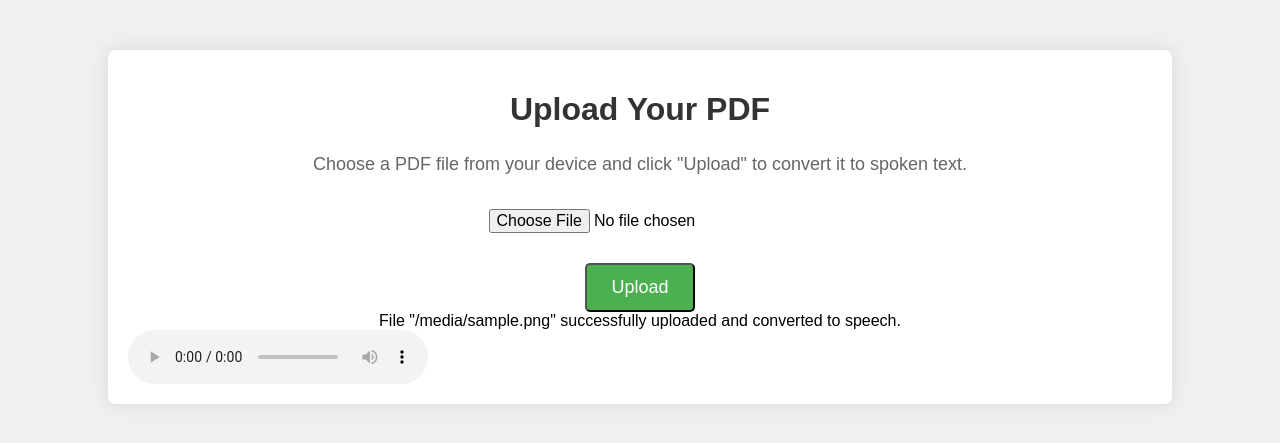
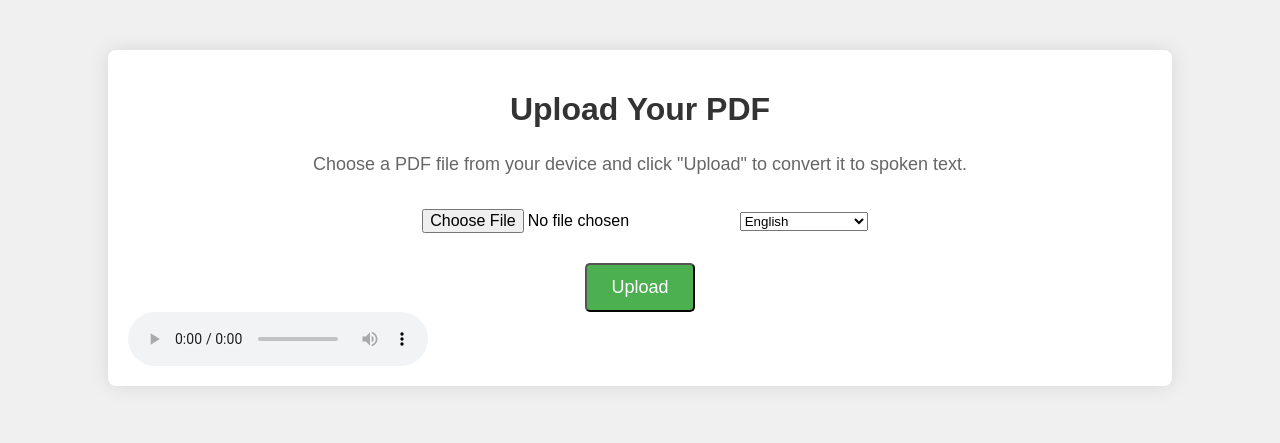
Before and after one commit to TechLegion/PDF-text-to-speech-reader, a Flask app: template PDF-TTS-CONVERTER/templates/upload.html in a window 1280 px wide. Shown: the part 49-492 px from the top of the page. Run offline with Flask 2, Linux system fonts and the light colour scheme; the template is opened without the code that fills it: most values are stand-ins (such as "Sample title", 1, 10 or a date in 2020).

Commit message:
Added language accents to the upload page

```diff
--- a/PDF-TTS-CONVERTER/app.py
+++ b/PDF-TTS-CONVERTER/app.py
@@ -1,4 +1,4 @@
-from flask import Flask, render_template, request, redirect, flash, url_for
+from flask import Flask, render_template, request, redirect, flash
 from pymongo import MongoClient
 from werkzeug.utils import secure_filename
 import os
@@ -42,10 +42,10 @@ def allowed_file(filename):
     return '.' in filename and filename.rsplit('.', 1)[1].lower() in app.config['ALLOWED_EXTENSIONS']
 
 
+print(app.config['ALLOWED_EXTENSIONS'])
+
+
 # Function to convert text to speech and save as an MP3 file
-def text_to_speech(text, output_file):
-    tts = gTTS(text=text, lang='en')
-    tts.save(output_file)
 
 
 # Limit the text length to approximately fit a 5-minute audio duration
@@ -69,6 +69,7 @@ def home():
 @app.route('/upload', methods=['GET', 'POST'])
 def upload_file():
     if request.method == 'POST':
+        voice = request.form['voice']
         # Check if the post request has the file part
         if 'pdf' not in request.files:
             flash('No file part, please select a PDF file.', 'error')
@@ -101,7 +102,9 @@ def upload_file():
                 limited_text = limit_text_length(text)
 
                 # Convert limited text to speech
-                text_to_speech(limited_text, speech_file_path)
+                tts = gTTS(text=limited_text, lang=voice)
+                tts.save(speech_file_path)
+
                 print("This is the speech file path " + speech_file_path)
                 print(f"This is what you have in url_for on upload.html 'static/mp3files/{speech_file_path.split('/')[-1]}")
                 print("Text extracted and converted to speech")
--- a/PDF-TTS-CONVERTER/templates/upload.html
+++ b/PDF-TTS-CONVERTER/templates/upload.html
@@ -8,6 +8,28 @@
 
     <form class="upload-form" method="post" enctype="multipart/form-data" onsubmit="saveFormState()">
         <input class="upload-input" type="file" name="pdf" accept=".pdf">
+        <select name="voice">
+        <option value="en-us">English</option>
+        <option value="fr">French </option>
+        <option value="es">Spanish</option>
+        <option value="zh-CN">Mandarin(China)</option>
+        <option value="zh-TW">Mandarin(Taiwan)</option>
+        <option value="pt">Portuguese</option>
+
+
+
+
+
+
+
+
+
+
+
+
+
+        <!-- Add more voices as needed -->
+    </select>
         <br>
         <button class="upload-btn" type="submit">Upload</button>
     </form>
@@ -68,7 +90,6 @@
         {% if speech_file %}
             const speechFilePath = "{{ url_for('static', filename='mp3files/' + speech_file) }}";
             sessionStorage.setItem("speech_file", speechFilePath);
-            sessionStorage.setItem("flash_message", 'File "{{ speech_file }}" successfully uploaded and converted to speech.');
             sessionStorage.setItem("flash_class", "success");
         {% endif %}
     </script>
```
Also changed, not shown: 5 other files.
